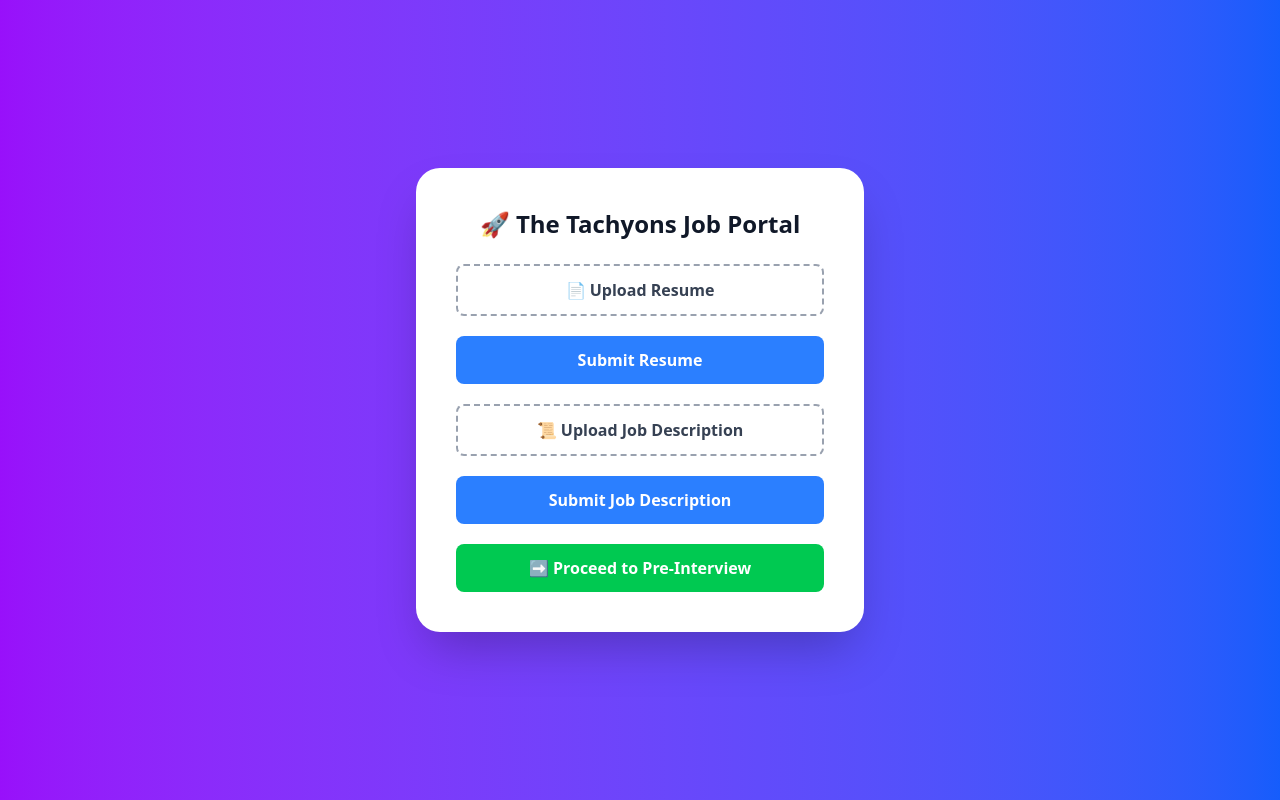
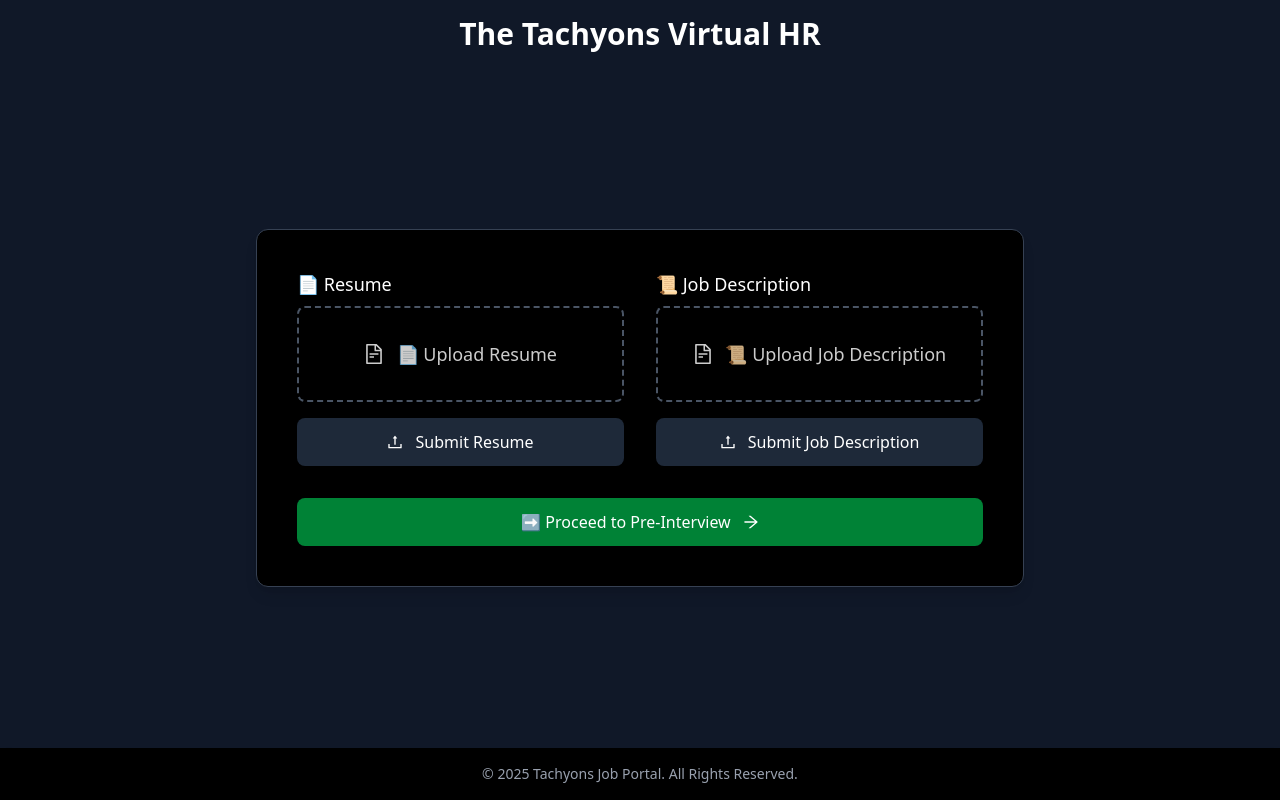
Before and after one commit to satyam533patel/ms-hackathon, a React (Vite) app in the folder frontend/: page / in a window 1280 px wide. Built offline with nearby package versions, Linux system fonts and the light colour scheme.

Commit message:
updated frontend

```diff
--- a/frontend/package.json
+++ b/frontend/package.json
@@ -10,6 +10,7 @@
     "preview": "vite preview"
   },
   "dependencies": {
+    "@ant-design/icons": "^6.0.0",
     "@tailwindcss/vite": "^4.0.15",
     "axios": "^1.8.4",
     "react": "^19.0.0",
--- a/frontend/src/pages/home.jsx
+++ b/frontend/src/pages/home.jsx
@@ -1,13 +1,14 @@
 import { useState } from "react";
 import { useNavigate } from "react-router-dom";
 import axios from "axios";
+import { UploadOutlined, ArrowRightOutlined, FileTextOutlined } from "@ant-design/icons";
 
 export default function JobPortal() {
   const [resume, setResume] = useState(null);
   const [jd, setJd] = useState(null);
   const [resumeName, setResumeName] = useState("📄 Upload Resume");
   const [jdName, setJdName] = useState("📜 Upload Job Description");
-  const navigate = useNavigate(); // Navigation hook
+  const navigate = useNavigate();
 
   const handleFileChange = (event, setFile, setFileName) => {
     const file = event.target.files[0];
@@ -17,72 +18,69 @@
     }
   };
 
-  const handleUploadResume = async () => {
-    if (!resume) {
-      alert("Please select a resume file.");
+  const handleUpload = async (file, successMessage, errorMessage) => {
+    if (!file) {
+      alert("Please select a file before uploading.");
       return;
     }
     const formData = new FormData();
-    formData.append("resume", resume);
+    formData.append("resume", file);
 
     try {
-      await axios.post("http://127.0.0.1:5000/upload-resume", formData, {
+      await axios.post(`http://127.0.0.1:5000/upload-resume`, formData, {
         headers: { "Content-Type": "multipart/form-data" },
       });
-      alert("Resume uploaded successfully");
+      alert(successMessage);
     } catch (error) {
       console.error("Upload failed", error);
-      alert("Resume upload failed.");
-    }
-  };
-
-  const handleUploadJD = async () => {
-    if (!jd) {
-      alert("Please select a job description file.");
-      return;
-    }
-    const formData = new FormData();
-    formData.append("jd", jd);
-
-    try {
-      await axios.post("http://127.0.0.1:5000/upload-jd", formData, {
-        headers: { "Content-Type": "multipart/form-data" },
-      });
-      alert("Job Description uploaded successfully");
-    } catch (error) {
-      console.error("Upload failed", error);
-      alert("Job Description upload failed.");
+      alert(errorMessage);
     }
   };
 
   return (
-    <div className="min-h-screen flex items-center justify-center bg-gradient-to-r from-purple-600 to-blue-600 p-6">
-      <div className="bg-white p-10 rounded-3xl shadow-2xl max-w-md w-full text-center">
-        <h2 className="text-2xl font-bold text-gray-900 mb-6">🚀 The Tachyons Job Portal</h2>
+    <div className="min-h-screen flex flex-col bg-gray-900 text-white">
+      {/* Header */}
+      <header className="w-full bg-transparent py-4 text-center text-3xl font-semibold text-white">
+        The Tachyons Virtual HR
+      </header>
 
-        <div className="space-y-5">
-          <label className="block cursor-pointer border-2 border-dashed border-gray-400 text-gray-700 font-semibold py-3 rounded-lg hover:bg-gray-100 transition">
-            <input type="file" onChange={(e) => handleFileChange(e, setResume, setResumeName)} className="hidden" />
-            {resumeName}
-          </label>
-          <button onClick={handleUploadResume} className="w-full bg-blue-500 text-white font-semibold py-3 rounded-lg hover:bg-blue-600">
-            Submit Resume
-          </button>
+      {/* Main Content */}
+      <div className="flex-grow flex items-center justify-center p-6">
+        <div className="bg-black border border-gray-700 p-10 rounded-xl shadow-lg max-w-3xl w-full text-center">
+          <div className="grid grid-cols-2 gap-8 text-left">
+            <div>
+              <label className="block text-white font-medium mb-2 text-lg">📄 Resume</label>
+              <label className="block border-2 border-dashed border-gray-600 text-white/80 py-8 text-lg rounded-lg text-center cursor-pointer hover:border-gray-400 transition">
+                <input type="file" onChange={(e) => handleFileChange(e, setResume, setResumeName)} className="hidden" />
+                <FileTextOutlined className="mr-2 text-xl" /> {resumeName}
+              </label>
+              <button onClick={() => handleUpload(resume, "Resume uploaded successfully", "Resume upload failed.")} className="mt-4 w-full bg-gray-800 text-white font-medium py-3 rounded-lg hover:bg-gray-700 transition">
+                <UploadOutlined className="mr-2" /> Submit Resume
+              </button>
+            </div>
 
-          <label className="block cursor-pointer border-2 border-dashed border-gray-400 text-gray-700 font-semibold py-3 rounded-lg hover:bg-gray-100 transition">
-            <input type="file" onChange={(e) => handleFileChange(e, setJd, setJdName)} className="hidden" />
-            {jdName}
-          </label>
-          <button onClick={handleUploadJD} className="w-full bg-blue-500 text-white font-semibold py-3 rounded-lg hover:bg-blue-600">
-            Submit Job Description
-          </button>
+            <div>
+              <label className="block text-white font-medium mb-2 text-lg">📜 Job Description</label>
+              <label className="block border-2 border-dashed border-gray-600 text-white/80 py-8 text-lg rounded-lg text-center cursor-pointer hover:border-gray-400 transition">
+                <input type="file" onChange={(e) => handleFileChange(e, setJd, setJdName)} className="hidden" />
+                <FileTextOutlined className="mr-2 text-xl" /> {jdName}
+              </label>
+              <button onClick={() => handleUpload(jd, "upload-jd", "Job Description uploaded successfully", "Job Description upload failed.")} className="mt-4 w-full bg-gray-800 text-white font-medium py-3 rounded-lg hover:bg-gray-700 transition">
+                <UploadOutlined className="mr-2" /> Submit Job Description
+              </button>
+            </div>
+          </div>
 
-          {/* Proceed Button */}
-          <button onClick={() => navigate("/pre-interview")} className="w-full bg-green-500 text-white font-semibold py-3 rounded-lg hover:bg-green-600">
-            ➡️ Proceed to Pre-Interview
+          <button onClick={() => navigate("/pre-interview")} className="mt-8 w-full bg-green-700 text-white font-medium py-3 rounded-lg hover:bg-green-600 transition">
+            ➡️ Proceed to Pre-Interview <ArrowRightOutlined className="ml-2" />
           </button>
         </div>
       </div>
+
+      {/* Footer */}
+      <footer className="w-full bg-black shadow-md py-4 text-center text-gray-400 text-sm">
+        © 2025 Tachyons Job Portal. All Rights Reserved.
+      </footer>
     </div>
   );
 }
--- a/frontend/src/pages/results.jsx
+++ b/frontend/src/pages/results.jsx
@@ -43,35 +43,36 @@
   };
 
   return (
-    <div className="min-h-screen flex items-center justify-center bg-gradient-to-r from-purple-600 to-blue-600 p-6">
-      <div className="bg-white p-10 rounded-3xl shadow-2xl max-w-md w-full text-center">
-        <h2 className="text-2xl font-bold text-gray-900 mb-6">📊 Interview Analysis Results</h2>
-
+    <div className="min-h-screen flex flex-col items-center justify-center bg-gradient-to-r from-gray-900 to-black p-6 text-white">
+      <h2 className="text-3xl font-bold mb-6">Interview Analysis Results</h2>
+      <div className="bg-white/10 backdrop-blur-lg border border-white/20 p-10 rounded-3xl shadow-2xl max-w-md w-full text-center">
         {loading ? (
-          <p className="text-lg font-semibold text-gray-700">⏳ Calculating Scores... Please Wait</p>
+          <p className="text-lg font-semibold text-gray-300">Calculating Scores... Please Wait</p>
         ) : (
           <div>
-            <p className="text-lg font-semibold text-gray-700">💼 Job Fit Score: <span className="text-blue-500">{jobFitScore}</span></p>
-            <p className="text-lg font-semibold text-gray-700">🤖 HR Evaluation Score: <span className="text-green-500">{hrScore}</span></p>
+            <p className="text-lg font-semibold text-gray-300">Job Fit Score: <span className="text-blue-400">{jobFitScore}</span></p>
+            <p className="text-lg font-semibold text-gray-300">HR Evaluation Score: <span className="text-green-400">{hrScore}</span></p>
           </div>
         )}
 
+        <div className="flex flex-col space-y-3 mt-6">
           <button
             onClick={sendEmail}
-          className="mt-6 px-4 py-2 bg-green-500 text-white rounded hover:bg-green-600 transition"
+            className="px-3 py-2 bg-green-500 text-white rounded hover:bg-green-600 transition text-m text-bold"
           >
-          📧 Send Email to Candidate
+            Send Email to Candidate
           </button>
 
-        {emailSent && <p className="text-green-600 mt-2">✅ Email sent successfully!</p>}
-        {emailError && <p className="text-red-600 mt-2">❌ {emailError}</p>}
+          {emailSent && <p className="text-green-400 mt-2">Email sent successfully!</p>}
+          {emailError && <p className="text-red-400 mt-2">{emailError}</p>}
 
           <button
             onClick={() => navigate("/")}
-          className="mt-6 px-4 py-2 bg-blue-500 text-white rounded hover:bg-blue-600 transition"
+            className="px-3 py-2 bg-blue-500 text-white rounded hover:bg-blue-600 transition text-sm"
           >
-          🏠 Go to Home
+            Go to Home
           </button>
+        </div>
       </div>
     </div>
   );
```
Also changed, not shown: frontend/src/pages/PreInterview.jsx (+21 -25 lines), 3 other files (tests, documents, lock files or other folders). Lines whose indentation alone changed are shown as unchanged.
